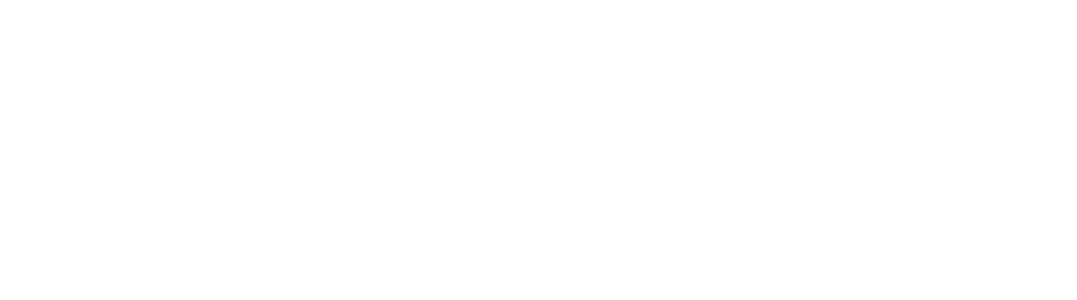
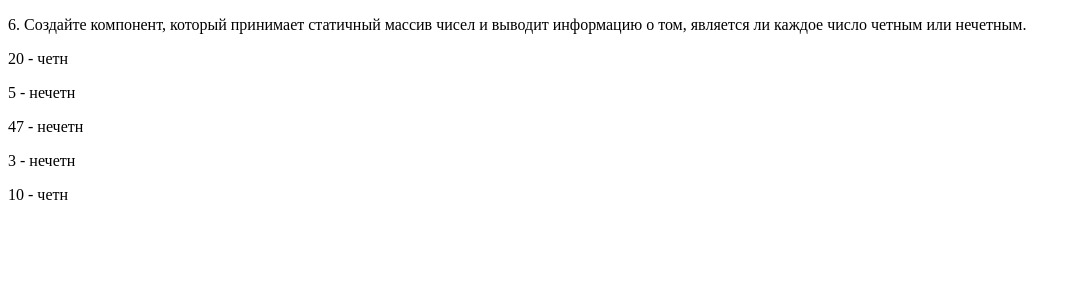
Before and after one commit to SinegubAnastasiya/react-tasks, a React (Create React App) app in the folder react-tasks/: page /task12 in a window 1280 px wide. Before the commit this address had no page. Shown: the top 300 px of the page, without its empty margins (0-1077 px from the left). Built offline with nearby package versions, Linux system fonts and the light colour scheme.

Commit message:
added new tasks

```diff
--- a/react-tasks/src/App.js
+++ b/react-tasks/src/App.js
@@ -9,9 +9,13 @@
 import Task8 from './pages/Task8/Task8';
 import Task9 from './pages/Task9/Task9';
 import Task10 from './pages/Task10/Task10';
+import Task12 from './pages/Task12/Task12';
+import Task14 from './pages/Task14/Task14';
 import Task15 from './pages/Task15/Task15';
 import Task16 from './pages/Task16/Task16';
 import Task17 from './pages/Task17/Task17';
+import Task18 from './pages/Task18/Task18';
+import Task19 from './pages/Task19/Task19';
 
 function App() {
   return (
@@ -27,9 +31,13 @@
         <Route path = '/task8' element = {<Task8/>}></Route>
         <Route path = '/task9' element = {<Task9/>}></Route>
         <Route path = '/task10' element = {<Task10/>}></Route>
+        <Route path = '/task12' element = {<Task12/>}></Route>
+        <Route path = '/task14' element = {<Task14/>}></Route>
         <Route path = '/task15' element = {<Task15/>}></Route>
         <Route path = '/task16' element = {<Task16/>}></Route>
         <Route path = '/task17' element = {<Task17/>}></Route>
+        <Route path = '/task18' element = {<Task18/>}></Route>
+        <Route path = '/task19' element = {<Task19/>}></Route>
       </Routes>
     </div>
   );
--- /dev/null
+++ b/react-tasks/src/pages/Task12/Task12.js
@@ -0,0 +1,16 @@
+function Task12() {
+    const arr = [20, 5, 47, 3, 10].map((el) => {
+        return el % 2 === 0 ? <p>{el} - четн</p> : <p>{el} - нечетн</p>
+    });
+
+    return <div>
+        <p>
+        6. Создайте компонент, который принимает статичный массив чисел и выводит
+информацию о том, является ли каждое число четным или нечетным.
+        </p>
+
+        {arr}
+    </div>
+}
+
+export default Task12
--- /dev/null
+++ b/react-tasks/src/pages/Task14/Task14.js
@@ -0,0 +1,19 @@
+function Task14() {
+    const newArr = [];
+    const arr = [20, 5, 47, 3, 5, 20, 10]
+    const res = arr.filter((el) => {
+        if (!newArr.includes(el)) return newArr.push(el)
+    });
+
+
+    return <div>
+        <p>
+        8. Реализуйте компонент, который принимает статичный массив и отображает
+только уникальные значения, убирая повторяющиеся.
+        </p>
+
+        {res}
+    </div>
+}
+
+export default Task14
--- /dev/null
+++ b/react-tasks/src/pages/Task18/Task18.js
@@ -0,0 +1,20 @@
+function Task18() {
+    const arr = [2, 5, 10];
+
+
+    function sumNums() {
+        const res = arr.reduce((sum, el) => sum + el, 0)
+        alert(res);
+    }
+
+    return <div>
+        <p>
+        5. Реализуйте компонент с массивом чисел и кнопкой. При клике на кнопку
+вычислите и выведите сумму всех чисел из массива в консоль.
+        </p>
+
+        <button onClick={sumNums}>Click</button>
+    </div>
+}
+
+export default Task18
--- /dev/null
+++ b/react-tasks/src/pages/Task19/Task19.js
@@ -0,0 +1,19 @@
+function Task19() {
+    const arr = [2, 5, 10, 23, 56, 92];
+
+
+    function randomNum() {
+        console.log(arr[Math.floor(Math.random() * arr.length)]);
+    }
+
+    return <div>
+        <p>
+        6. Создайте компонент с массивом элементов и кнопкой. При каждом клике на
+кнопку выбирайте случайный элемент из массива и отображайте его в консоль.
+        </p>
+
+        <button onClick={randomNum}>Click</button>
+    </div>
+}
+
+export default Task19
```
Also changed, not shown: react-tasks/src/pages/Task13/Task13.js (added, +16 -0 lines).
